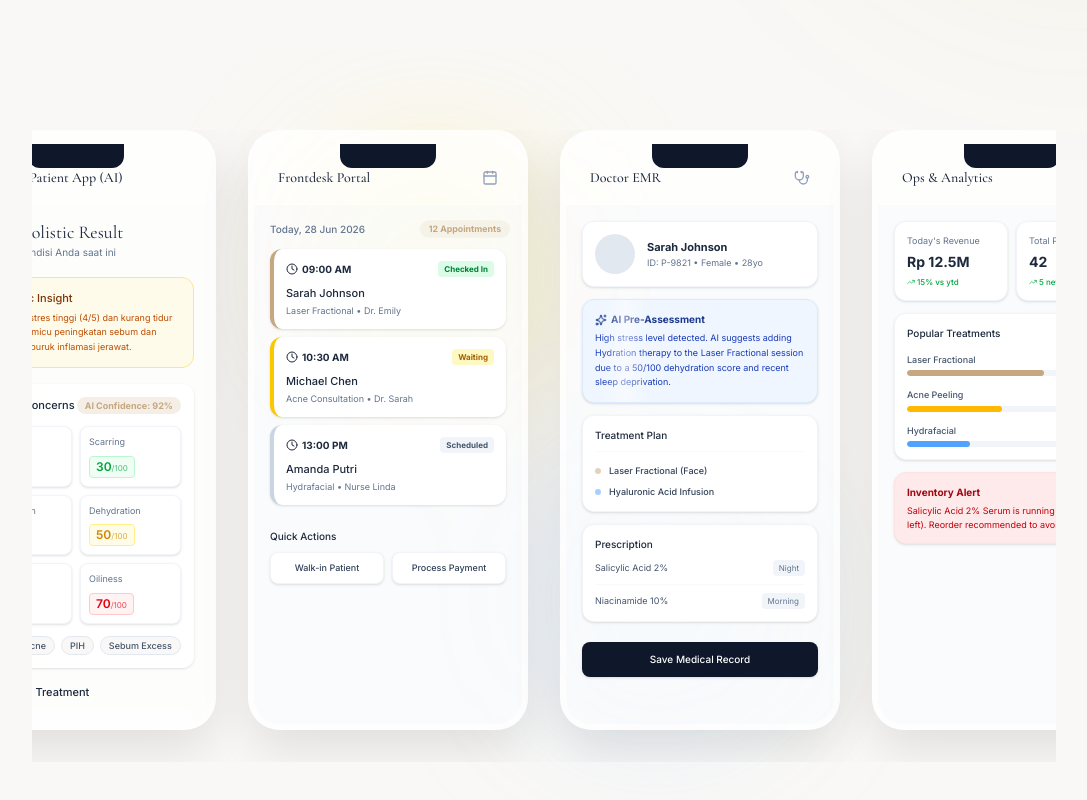
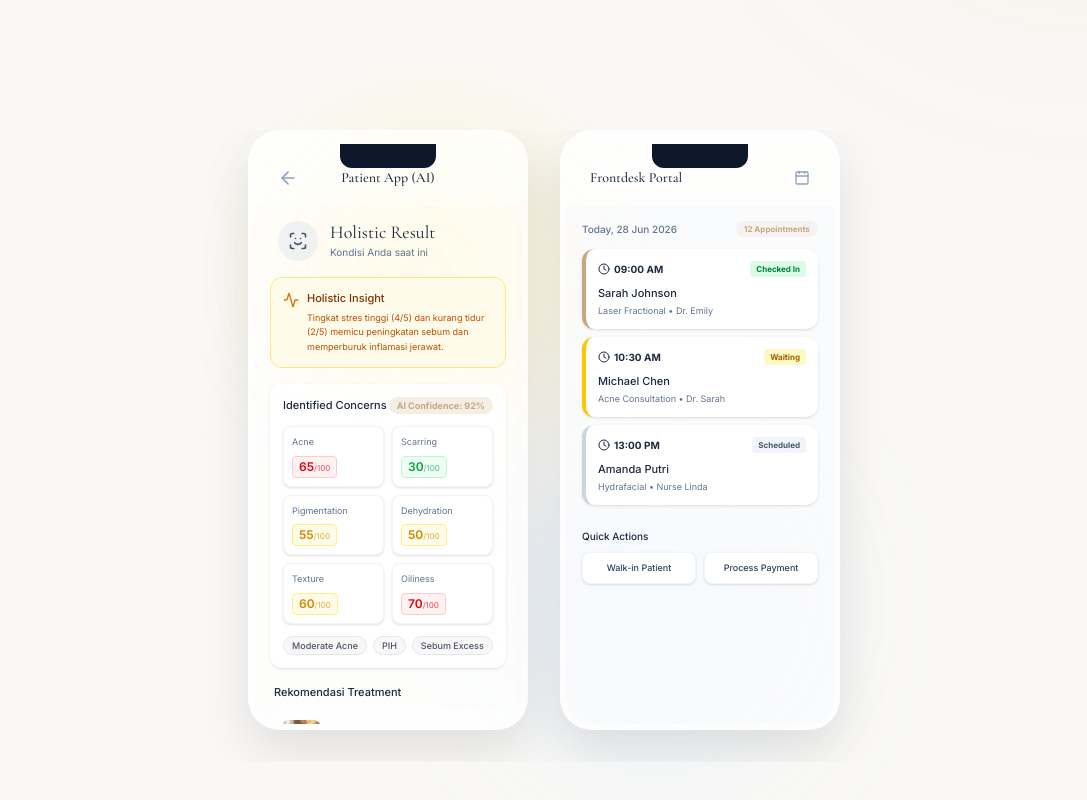
Before and after one commit to jasurddev/AuraWellness, a Next.js app: page / in a window 1280 px wide. Shown: the part 11154-11954 px from the top of the page, without its empty margins (96-1183 px from the left). Built offline with nearby package versions, Linux system fonts and the light colour scheme.

Commit message:
fix: restore sequential appearance animation for ecosystem mockups

```diff
--- a/src/components/home/LiveAIScannerDemo.tsx
+++ b/src/components/home/LiveAIScannerDemo.tsx
@@ -396,15 +396,31 @@ const AnalyticsMockup = ({ loopKey }: { loopKey: number }) => (
 );
 
 export default function LiveAIScannerDemo() {
+  const [visibleCount, setVisibleCount] = useState(1);
   const [loopKey, setLoopKey] = useState(0);
 
   useEffect(() => {
-    // Reset animations every 15 seconds to keep it feeling "alive"
-    const timer = setInterval(() => {
-      setLoopKey(prev => prev + 1);
-    }, 15000);
-    return () => clearInterval(timer);
-  }, []);
+    // If 4 mockups are visible, wait longer before resetting. Otherwise wait 5 seconds.
+    const delay = visibleCount >= 4 ? 12000 : 5000;
+
+    const timer = setTimeout(() => {
+      setVisibleCount(prev => {
+        if (prev >= 4) {
+          setLoopKey(c => c + 1);
+          return 1;
+        }
+        return prev + 1;
+      });
+    }, delay);
+    return () => clearTimeout(timer);
+  }, [visibleCount, loopKey]);
+
+  const mockups = [
+    <PatientScannerMockup key={`patient-${loopKey}`} loopKey={loopKey} />,
+    <FrontdeskMockup key={`fd-${loopKey}`} loopKey={loopKey} />,
+    <DoctorEMRMockup key={`emr-${loopKey}`} loopKey={loopKey} />,
+    <AnalyticsMockup key={`analytics-${loopKey}`} loopKey={loopKey} />
+  ];
 
   return (
     <div className="w-full relative pt-12 md:pt-20 pb-12 md:pb-16 mt-10 md:mt-0 overflow-hidden">
@@ -414,11 +430,10 @@ export default function LiveAIScannerDemo() {
 
       {/* Container */}
       <div className="w-full mx-auto max-w-[1400px] relative z-10">
-        <div className="flex overflow-x-auto snap-x snap-mandatory gap-4 md:gap-6 lg:gap-8 px-4 md:px-8 lg:px-12 xl:justify-center items-center pb-8 scrollbar-hide w-full" style={{ scrollPaddingLeft: '24px' }}>
-          <PatientScannerMockup loopKey={loopKey} />
-          <FrontdeskMockup loopKey={loopKey} />
-          <DoctorEMRMockup loopKey={loopKey} />
-          <AnalyticsMockup loopKey={loopKey} />
+        <div className="flex overflow-x-auto snap-x snap-mandatory gap-4 md:gap-6 lg:gap-8 px-4 md:px-8 lg:px-12 md:justify-center items-center pb-8 scrollbar-hide w-full" style={{ scrollPaddingLeft: '24px' }}>
+          <AnimatePresence mode="popLayout">
+            {mockups.slice(0, visibleCount)}
+          </AnimatePresence>
         </div>
       </div>
     </div>
```
